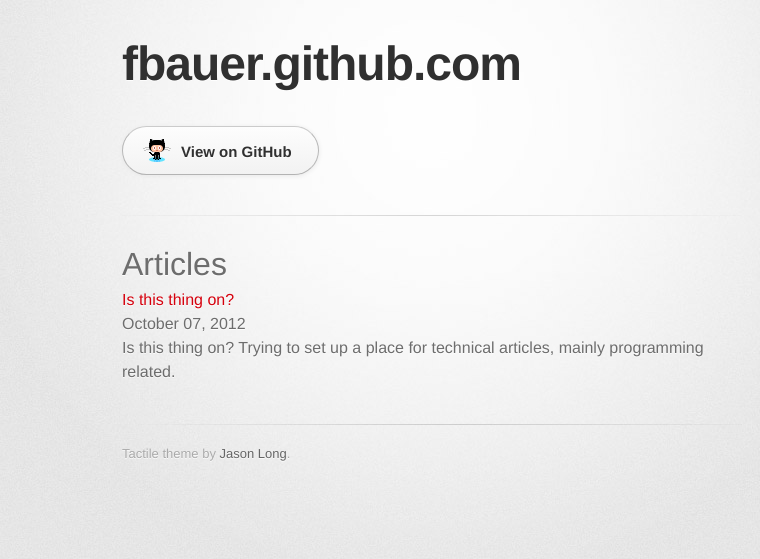
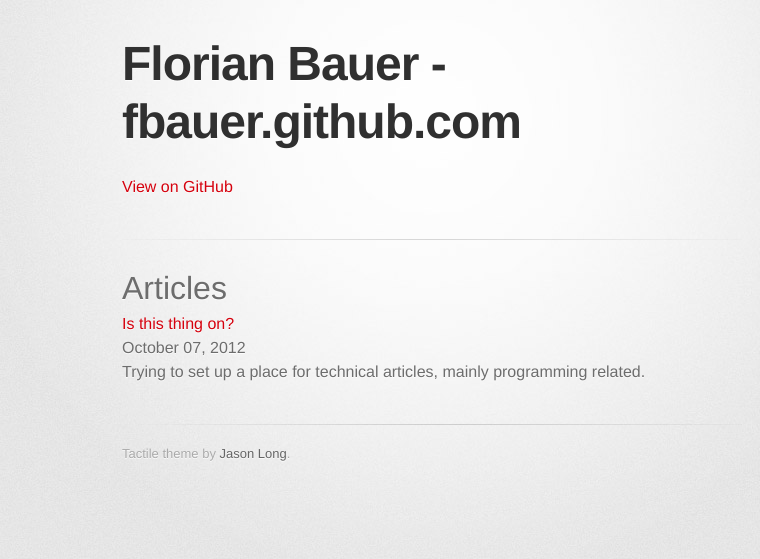
Before and after one commit to fbauer/fbauer.github.com, a Jekyll site: the page built from index.html, in a window 1280 px wide. Shown: the top 559 px of the page, without its empty margins (208-968 px from the left). Built offline with Jekyll 4.4.1, drawn with Linux system fonts in a browser that asks for light colours; some web fonts are replaced.

Commit message:
Small tweaks of layout

```diff
--- a/_layouts/master.html
+++ b/_layouts/master.html
@@ -21,12 +21,11 @@
       <div class="inner">
 
         <header>
-          <h1>fbauer.github.com</h1>
-          <h2></h2>
+          <h1>Florian Bauer - fbauer.github.com</h1>
         </header>
 
         <section id="downloads" class="clearfix">
-          <a href="https://github.com/fbauer" id="view-on-github" class="button"><span>View on GitHub</span></a>
+          <a href="https://github.com/fbauer" id="view-on-github">View on GitHub</a>
         </section>
 
         <hr>
--- a/_posts/2012-10-07-Is-this-thing-on.md
+++ b/_posts/2012-10-07-Is-this-thing-on.md
@@ -3,6 +3,4 @@
 layout: post
 ---
 
-# Is this thing on?
-
 Trying to set up a place for technical articles, mainly programming related.
```
